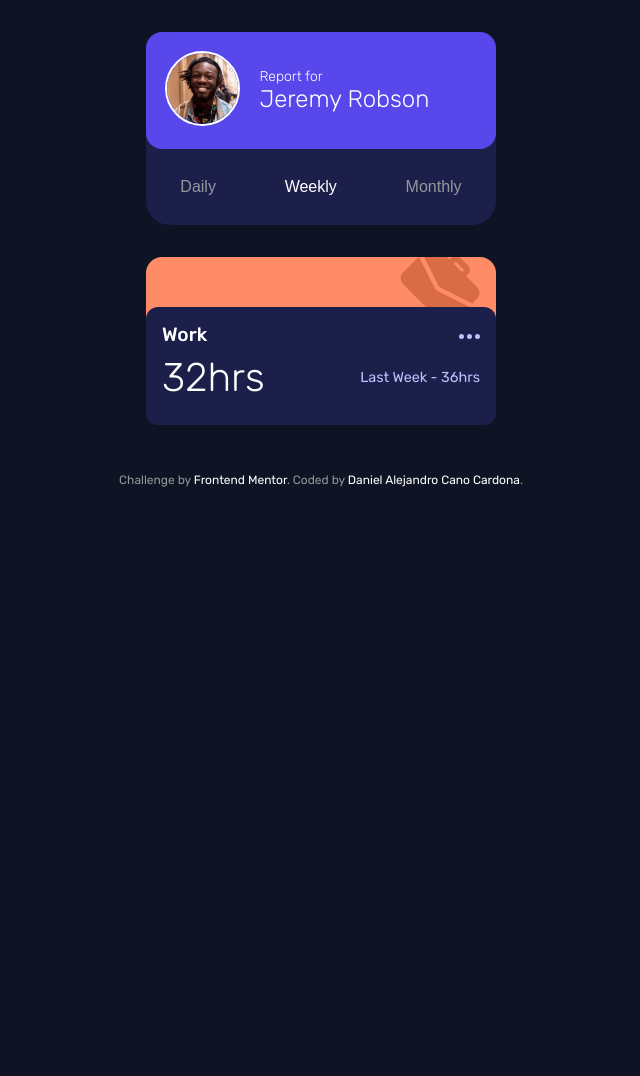
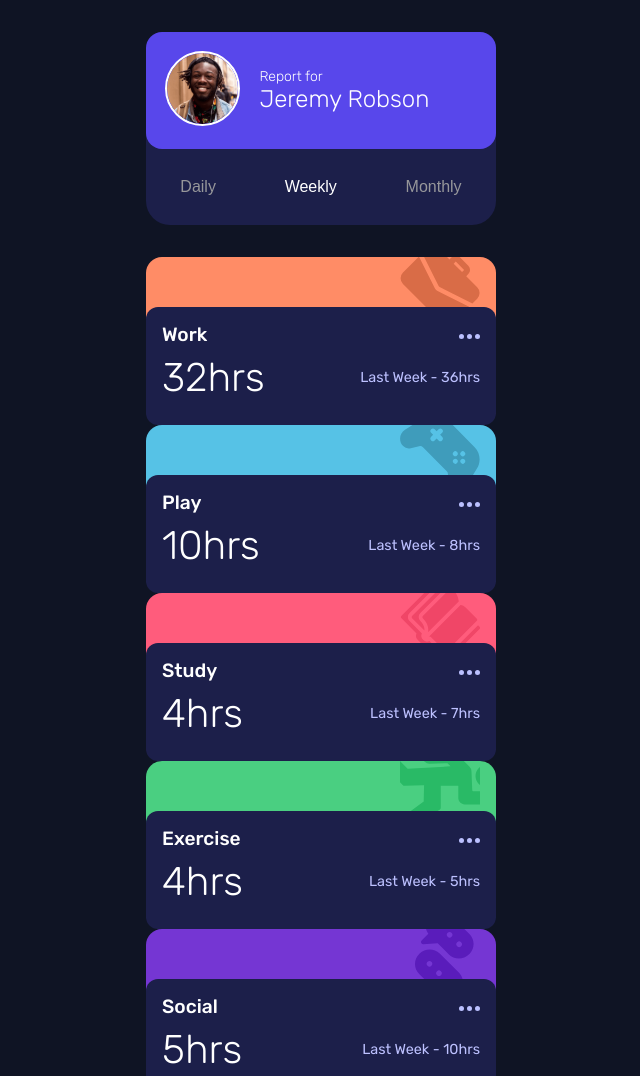
Before and after one commit to Dacardonac/fem-time-tracking-dashboard, a website built with Vite: page index.html in a window 1280 px wide. Shown: the top 1076 px of the page, without its empty margins (319-959 px from the left). Before the commit the page ends 800 px from the top, so only its background shows below. Built offline with nearby package versions, Linux system fonts and the light colour scheme; some packages are replaced by stand-ins of ours.

Commit message:
feat: implement dynamic card rendering and update styles for improved layout

```diff
--- a/index.html
+++ b/index.html
@@ -39,24 +39,7 @@
         <button class="user__control-button" id="monthlyBtn" data-option="Monthly">Monthly</button>
       </nav>
     </article>
-
-    <article class="card" aria-label="Time tracking dashboard card">  <!-- It depends on the type of card -->
-      <header class="card__header">
-        <img class="card__header-icon" src="./src/assets/icons/icon-work.svg" alt="Work icon">
-      </header>
-      <div class="card__content">
-        <header class="card__content-header">
-          <h2 class="card__content-title">Work</h2>
-          <button class="card__content-options" aria-label="Options">
-            <img src="./src/assets/icons/icon-ellipsis.svg" alt="Ellipsis icon">
-          </button>
-        </header>
-        <main class="card__content-details">
-          <h3 class="card__content-hours">32hrs</h3>
-          <p class="card__content-previous">Last Week - 36hrs</p>
-        </main>
-      </div>
-    </article>
+    <section id="cards-container"></section>
   </main>
   <footer class="footer" aria-label="Footer">
     <div class="footer__attribution">
--- a/src/scripts/main.js
+++ b/src/scripts/main.js
@@ -1,6 +1,6 @@
 import Swal from 'sweetalert2';
 
-document.addEventListener('DOMContentLoaded', () => {
+document.addEventListener('DOMContentLoaded', async () => {
   let dailyBtn = document.getElementById('dailyBtn');
   let weekBtn = document.getElementById('weeklyBtn');
   let monthBtn = document.getElementById('monthlyBtn');
@@ -9,9 +9,7 @@ document.addEventListener('DOMContentLoaded', () => {
   async function fetchData() {
     try {
       let response = await fetch('data.json');
-      let data = await response.json();
-      data = data;
-      console.log(data);
+      return await response.json();
     } catch (error) {
       console.error('Error', error);
     }
@@ -29,6 +27,38 @@ document.addEventListener('DOMContentLoaded', () => {
     });
   }
 
+  function printCards(data, timeframe) {
+    const container = document.getElementById('cards-container');
+    container.innerHTML = '';
+
+    data.forEach((item) => {
+      const article = document.createElement('article');
+      article.classList.add('card');
+      article.style.backgroundColor = `var(--${item.title.toLowerCase().replace(/ /g, '-')})`;
+      article.setAttribute('aria-label', `${item.title} tracking card`);
+
+      article.innerHTML = `
+        <header class="card__header">
+          <img class="card__header-icon" src="/src/assets/icons/icon-${item.title.toLowerCase().replace(/ /g, '-')}.svg" alt="${item.title} icon">
+        </header>
+        <div class="card__content">
+          <header class="card__content-header">
+            <h2 class="card__content-title">${item.title}</h2>
+            <button class="card__content-options" aria-label="Options">
+              <img src="./src/assets/icons/icon-ellipsis.svg" alt="Ellipsis icon">
+            </button>
+          </header>
+          <main class="card__content-details">
+            <h3 class="card__content-hours">${item.timeframes[timeframe].current}hrs</h3>
+            <p class="card__content-previous">Last Week - ${item.timeframes[timeframe].previous}hrs</p>
+          </main>
+        </div>
+      `;
+      container.appendChild(article);
+    });
+  }
+
+  data = await fetchData();
   activeButton();
-  fetchData();
+  printCards(data, 'weekly');
 });
--- a/src/styles/components/cards.scss
+++ b/src/styles/components/cards.scss
@@ -1,5 +1,5 @@
 .card {
-  background-color: var(--orange-300); // It depends on the type of card
+  background-color: var(--orange-300);
   border-radius: 1rem;
   width: 350px;
 
@@ -11,7 +11,6 @@
     height: 50px;
 
     &-icon {
-      // It depends on the type of card
       width: 80px;
       height: 80px;
       object-fit: cover;
--- a/src/styles/utils/_variables.scss
+++ b/src/styles/utils/_variables.scss
@@ -2,12 +2,12 @@
 :root {
   /* Primary */
   --purple-600: hsl(246, 80%, 60%);
---orange-300: hsl(15, 100%, 70%); // (work)
---blue-300: hsl(195, 74%, 62%); // (play)
---pink-400: hsl(348, 100%, 68%); // (study)
---green-400: hsl(145, 58%, 55%); // (exercise)
---purple-700: hsl(264, 64%, 52%); // (social)
---yellow-300: hsl(43, 84%, 65%); // (self care)
+  --work: hsl(15, 100%, 70%); // (orange-300)
+  --play: hsl(195, 74%, 62%); // (blue-300)
+  --study: hsl(348, 100%, 68%); // (pink-400)
+  --exercise: hsl(145, 58%, 55%); // (green-400)
+  --social: hsl(264, 64%, 52%); // (purple-700)
+  --self-care: hsl(43, 84%, 65%); // (yellow-300)
 
   /* Neutral */
   --white: hsl(0, 0%, 100%);
```
Lines whose indentation alone changed are shown as unchanged.
